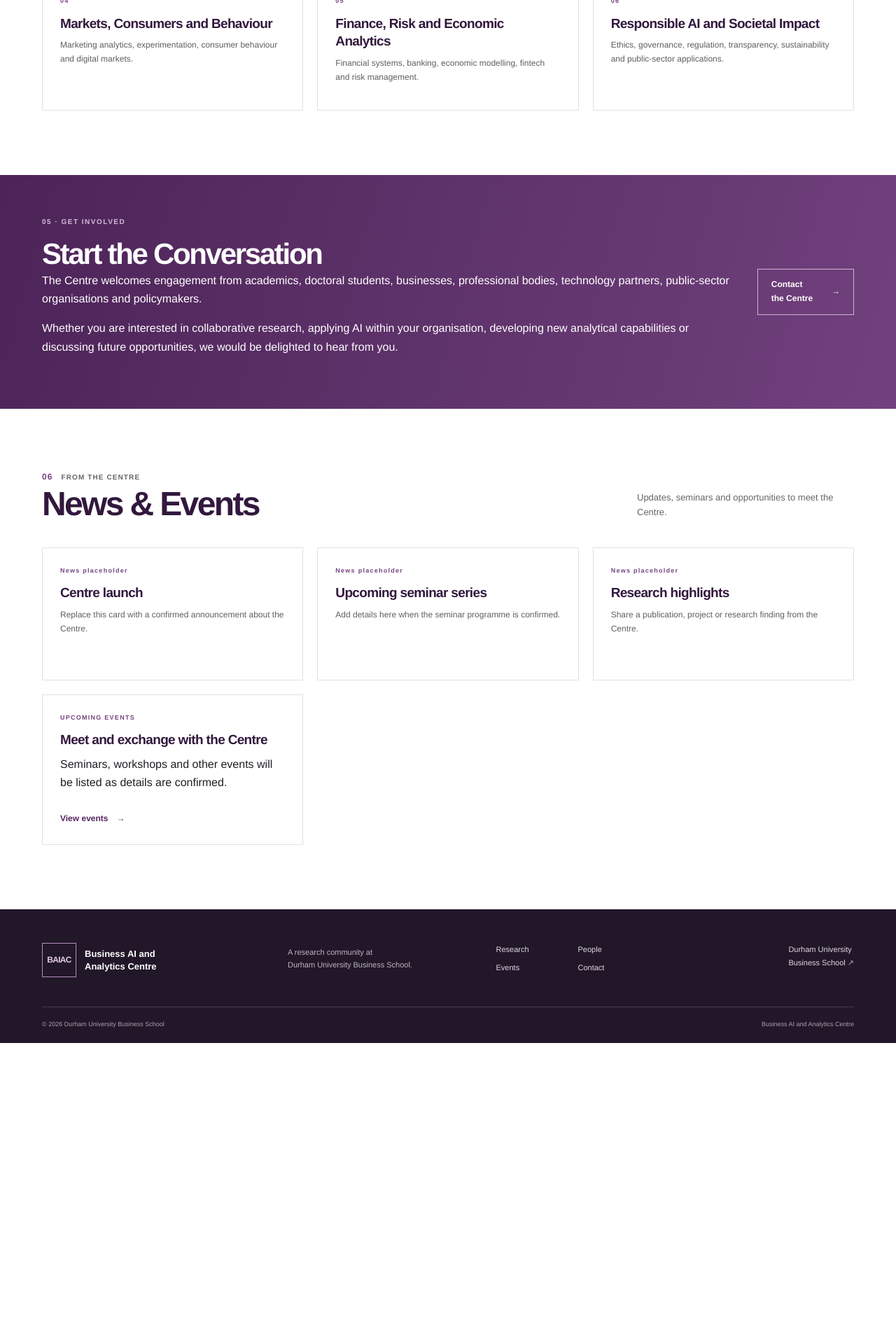
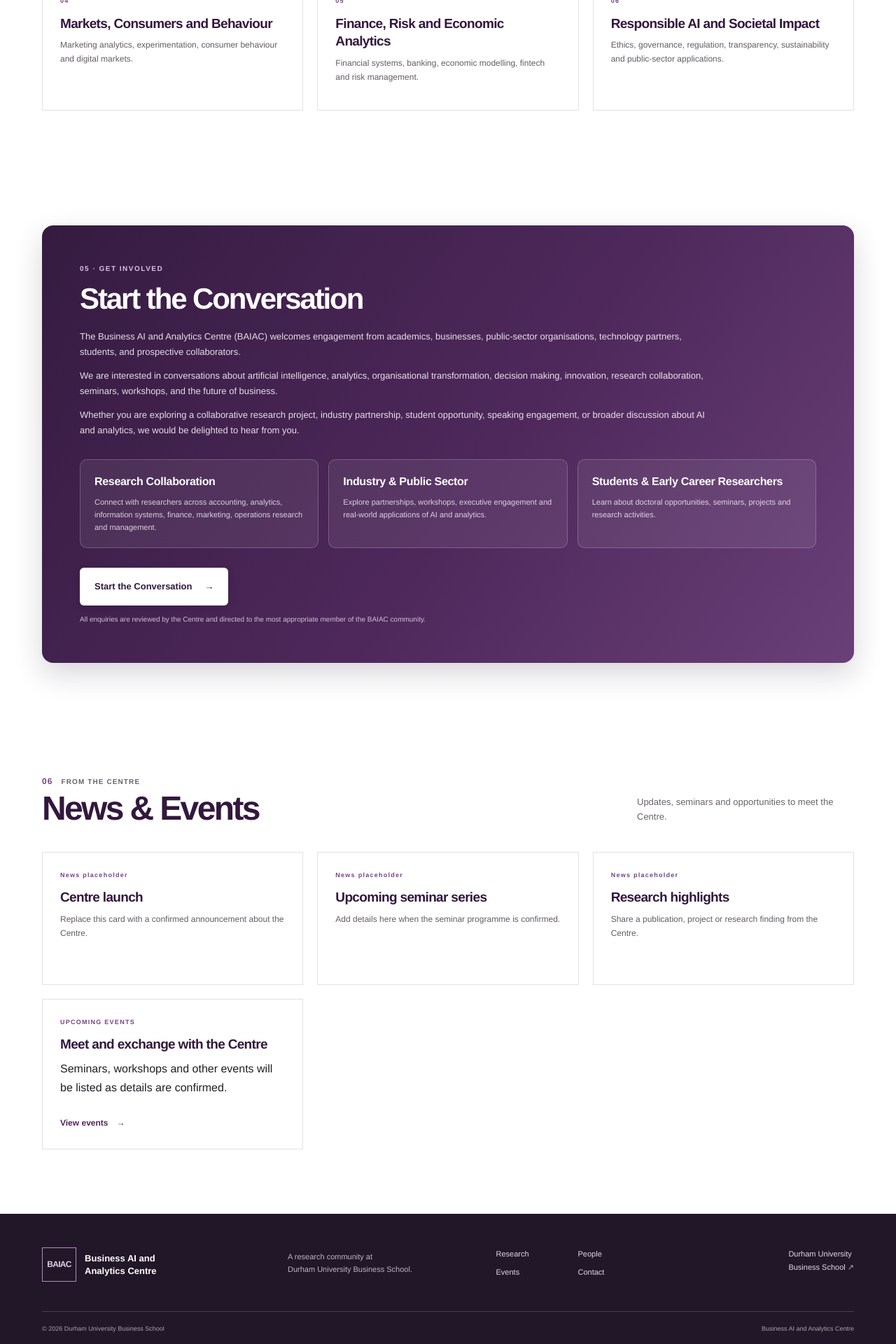
Before and after one commit to Business-AI-Analytics-Centre/business-ai-analytics-centre.github.io, a Jekyll site: the page built from index.md, in a window 1280 px wide. Shown: the part 2489-4409 px from the top of the page at 70% size. Built offline with Jekyll 4.4.1, drawn with Linux system fonts in a browser that asks for light colours; before the commit the page ends 3979 px from its top, so only the background shows below that.

Commit message:
updated form

```diff
--- a/assets/css/style.css
+++ b/assets/css/style.css
@@ -1854,9 +1854,152 @@ h3 {
   font-size: 12px;
 }
 
+.conversation-section {
+  padding-top: 72px;
+  padding-bottom: 72px;
+}
+
+.conversation-card {
+  padding: clamp(28px, 5vw, 54px);
+  border-radius: 16px;
+  background: linear-gradient(125deg, #351b40 0%, #4e285b 55%, #694078 100%);
+  box-shadow: 0 16px 42px rgba(41, 22, 49, 0.18);
+  color: white;
+}
+
+.conversation-card .eyebrow {
+  margin-bottom: 12px;
+  color: #d9c2df;
+}
+
+.conversation-card h2 {
+  margin: 0 0 18px;
+  color: white;
+  font-family: var(--font-display);
+  font-size: clamp(30px, 4vw, 42px);
+  font-weight: 600;
+  letter-spacing: -0.05em;
+  line-height: 1.16;
+}
+
+.conversation-intro {
+  max-width: 900px;
+}
+
+.conversation-intro > p:not(.eyebrow) {
+  margin-bottom: 12px;
+  color: rgba(255, 255, 255, 0.86);
+  font-size: 13px;
+  line-height: 1.7;
+}
+
+.conversation-grid {
+  display: grid;
+  grid-template-columns: repeat(3, minmax(0, 1fr));
+  gap: 14px;
+  margin-top: 30px;
+}
+
+.conversation-mini-card {
+  min-width: 0;
+  padding: 20px;
+  border: 1px solid rgba(255, 255, 255, 0.2);
+  border-radius: 10px;
+  background: rgba(255, 255, 255, 0.075);
+}
+
+.conversation-mini-card h3 {
+  margin: 0 0 9px;
+  color: white;
+  font-family: var(--font-display);
+  font-size: 16px;
+  font-weight: 600;
+  letter-spacing: -0.02em;
+  line-height: 1.35;
+}
+
+.conversation-mini-card p {
+  margin: 0;
+  color: rgba(255, 255, 255, 0.78);
+  font-size: 11px;
+  line-height: 1.65;
+}
+
+.conversation-action {
+  display: flex;
+  align-items: flex-start;
+  flex-direction: column;
+  gap: 12px;
+  margin-top: 28px;
+}
+
+.conversation-button,
+.conversation-button:visited {
+  display: inline-flex;
+  min-height: 54px;
+  align-items: center;
+  justify-content: center;
+  gap: 18px;
+  padding: 14px 21px;
+  border-radius: 6px;
+  background: white;
+  box-shadow: 0 4px 12px rgba(23, 11, 28, 0.16);
+  color: var(--purple-deep);
+  font-size: 13px;
+  font-weight: 700;
+  text-decoration: none;
+  transition: transform 160ms ease, box-shadow 160ms ease;
+}
+
+.conversation-button:hover {
+  transform: translateY(-2px);
+  box-shadow: 0 7px 18px rgba(23, 11, 28, 0.22);
+  color: var(--purple);
+}
+
+.conversation-button:focus-visible {
+  outline: 3px solid #e1c8e9;
+  outline-offset: 3px;
+}
+
+.conversation-note {
+  margin: 0;
+  color: rgba(255, 255, 255, 0.72);
+  font-size: 10px;
+  line-height: 1.6;
+}
+
 @media (max-width: 600px) {
   .baiac-contact-form {
     grid-template-columns: 1fr;
     gap: 20px;
   }
-}
+
+  .conversation-section {
+    padding-top: 52px;
+    padding-bottom: 52px;
+  }
+
+  .conversation-card {
+    padding: 25px 20px;
+  }
+
+  .conversation-grid {
+    grid-template-columns: 1fr;
+    gap: 10px;
+    margin-top: 22px;
+  }
+
+  .conversation-mini-card {
+    padding: 17px;
+  }
+
+  .conversation-action {
+    margin-top: 22px;
+  }
+
+  .conversation-button {
+    width: 100%;
+    justify-content: space-between;
+  }
+}
--- a/index.md
+++ b/index.md
@@ -133,15 +133,33 @@ permalink: /
   </div>
 </section>
 
-<section class="home-cta" aria-labelledby="conversation-heading">
-  <div class="home-cta-inner">
-    <div>
+<section class="section-wrap conversation-section" aria-labelledby="conversation-heading">
+  <div class="conversation-card">
+    <div class="conversation-intro">
       <p class="eyebrow">05 · Get involved</p>
       <h2 id="conversation-heading">Start the Conversation</h2>
-      <p>The Centre welcomes engagement from academics, doctoral students, businesses, professional bodies, technology partners, public-sector organisations and policymakers.</p>
-      <p>Whether you are interested in collaborative research, applying AI within your organisation, developing new analytical capabilities or discussing future opportunities, we would be delighted to hear from you.</p>
+      <p>The Business AI and Analytics Centre (BAIAC) welcomes engagement from academics, businesses, public-sector organisations, technology partners, students, and prospective collaborators.</p>
+      <p>We are interested in conversations about artificial intelligence, analytics, organisational transformation, decision making, innovation, research collaboration, seminars, workshops, and the future of business.</p>
+      <p>Whether you are exploring a collaborative research project, industry partnership, student opportunity, speaking engagement, or broader discussion about AI and analytics, we would be delighted to hear from you.</p>
     </div>
-    <a class="button button-outline" href="{{ '/contact/' | relative_url }}">Contact the Centre <span aria-hidden="true">→</span></a>
+    <div class="conversation-grid">
+      <article class="conversation-mini-card">
+        <h3>Research Collaboration</h3>
+        <p>Connect with researchers across accounting, analytics, information systems, finance, marketing, operations research and management.</p>
+      </article>
+      <article class="conversation-mini-card">
+        <h3>Industry &amp; Public Sector</h3>
+        <p>Explore partnerships, workshops, executive engagement and real-world applications of AI and analytics.</p>
+      </article>
+      <article class="conversation-mini-card">
+        <h3>Students &amp; Early Career Researchers</h3>
+        <p>Learn about doctoral opportunities, seminars, projects and research activities.</p>
+      </article>
+    </div>
+    <div class="conversation-action">
+      <a class="conversation-button" href="https://forms.cloud.microsoft/e/3YCY0jLvcc" target="_blank" rel="noopener noreferrer">Start the Conversation <span aria-hidden="true">→</span></a>
+      <p class="conversation-note">All enquiries are reviewed by the Centre and directed to the most appropriate member of the BAIAC community.</p>
+    </div>
   </div>
 </section>
 
```
